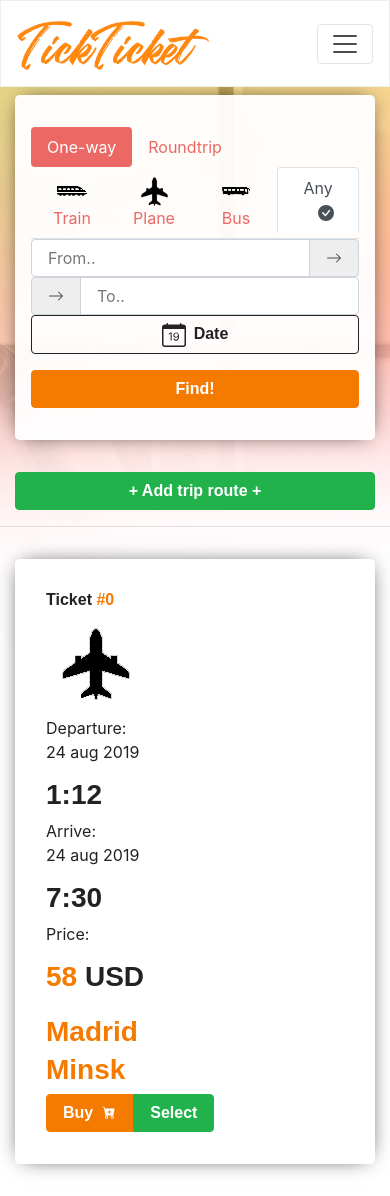
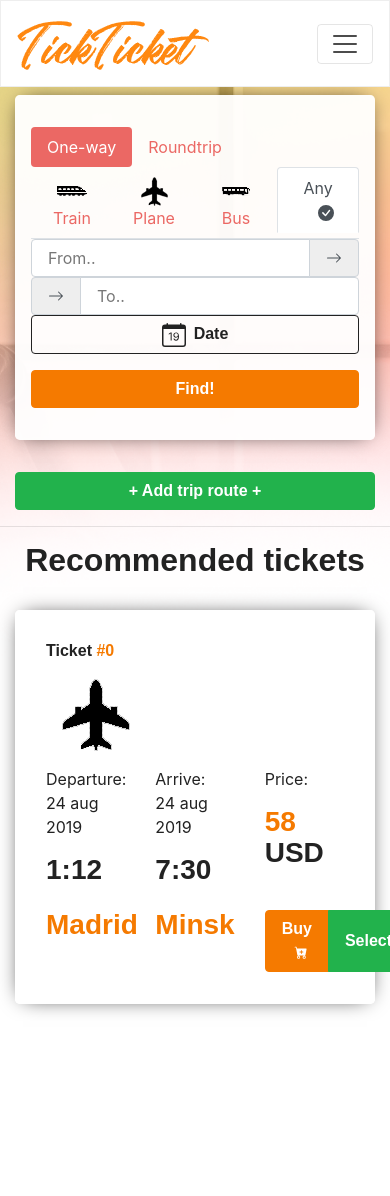
Before and after one commit to araneoAnicet/TickTicket, a React (Create React App) app in the folder tick_ticket/: page / in a window 390 px wide. After the commit the page ends 1036 px from the top, so only its background shows below. Built offline with nearby package versions, Linux system fonts and the light colour scheme; a web font is replaced by a local one.

Commit message:
add xs responsive layout settings

```diff
--- a/tick_ticket/src/App.js
+++ b/tick_ticket/src/App.js
@@ -12,6 +12,9 @@ function App() {
       <NavBar/>
       <SearchersContainer/>
       <hr/>
+      <h2 className="text-center">
+        Recommended tickets
+      </h2>
       <TicketsContainer/>
       </AppBackground>
     </div>
--- a/tick_ticket/src/components/Ticket.js
+++ b/tick_ticket/src/components/Ticket.js
@@ -96,7 +96,7 @@ class Ticket extends React.Component {
                         <Col md={2}>
                             <img src={this.state.icon} alt=""></img>
                         </Col>
-                        <Col sm={4} md={3}>
+                        <Col xs={4} sm={4} md={3}>
                                 Departure:
                             <p>
                             {this.props.departureDate}
@@ -106,7 +106,7 @@ class Ticket extends React.Component {
                                 {this.props.departureTime}
                             </h3>
                         </Col>
-                        <Col sm={4} md={3}>
+                        <Col xs={4} sm={4} md={3}>
                         Arrive:
                             <p>
                             {this.props.arriveDate}
@@ -116,7 +116,7 @@ class Ticket extends React.Component {
                                 {this.props.arriveTime}
                             </h3>
                         </Col>
-                        <Col sm={4} md={4}>
+                        <Col xs={4} sm={4} md={4}>
                             <p>
                                 Price:
                             </p>
@@ -128,17 +128,17 @@ class Ticket extends React.Component {
                     </Row>
                     <Row style={{ marginTop: '1em' }}>
                         <Col md={2}/>
-                        <Col sm={4} md={3}>
+                        <Col xs={4} sm={4} md={3}>
                             <h3 className="text-danger">
                                 {this.props.departureCityName}
                             </h3>
                         </Col>
-                        <Col sm={4} md={3}>
+                        <Col xs={4} sm={4} md={3}>
                         <h3 className="text-danger">
                             {this.props.arriveCityName}
                         </h3>
                         </Col>
-                        <Col sm={4} md={4}>
+                        <Col xs={4} sm={4} md={4}>
                             <ButtonGroup>
                             <Button variant="danger">
                                 Buy
```
